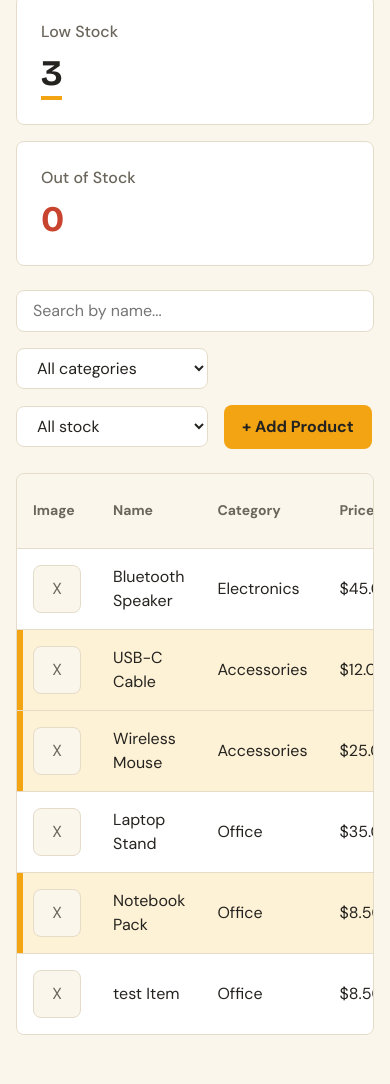
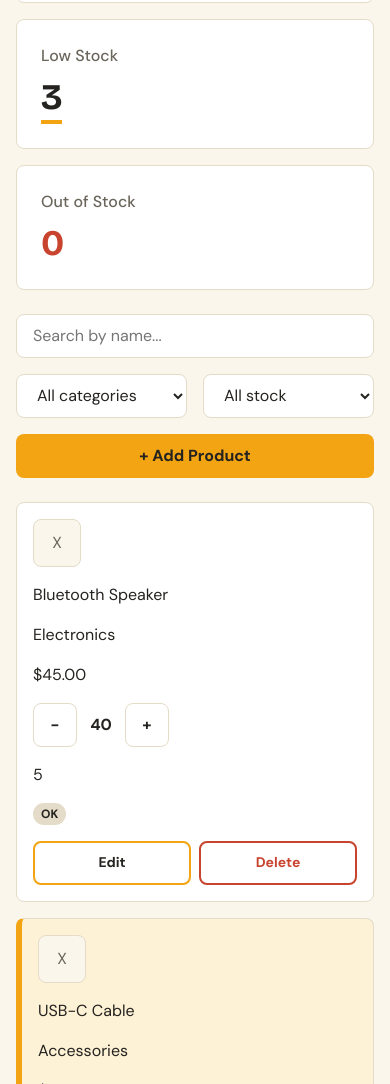
Before and after one commit to whitestrick/Beeztrack, a website with bundled scripts: page index.html in a window 390 px wide. Shown: the part 411-1495 px from the top of the page. Built offline with nearby package versions, Linux system fonts and the light colour scheme; data requests are answered from the project's data file.

Commit message:
feat: show products as cards on small screens

```diff
--- a/css/style.css
+++ b/css/style.css
@@ -583,3 +583,139 @@ dialog h2 {
   text-align: center;
   font-size: 0.875rem;
 }
+
+
+/* ==========================================================
+   13. RESPONSIVE: products as cards on small screens When two rules are equally
+   specific, the one written later wins, so these override the
+   desktop table rules above.
+   ========================================================== */
+
+@media (max-width: 700px) {
+  /* The top bar may need two lines: logo, then the import button */
+  .top-bar {
+    flex-wrap: wrap;
+  }
+
+  /* The white bordered box belonged to the TABLE. Each card will have its
+     own box, so the wrapper becomes invisible. */
+  .table-wrapper {
+    background-color: transparent;
+    border: none;
+    overflow: visible;
+  }
+
+  /* The table's minimum width (48rem) would force sideways scrolling */
+  .product-table {
+    min-width: 0;
+  }
+
+  /* Stop being a table: these parts become plain stacked blocks */
+  .product-table,
+  .product-table tbody,
+  .product-table tr {
+    display: block;
+  }
+
+  /* Hide the header row VISUALLY but keep it for screen readers.
+     (display: none would hide it from assistive technology too.) */
+  .product-table thead {
+    position: absolute;
+    width: 1px;
+    height: 1px;
+    overflow: hidden;
+    clip: rect(0 0 0 0);
+    white-space: nowrap;
+  }
+
+  /* ----- Every row becomes a card ----- */
+  .product-table tbody tr {
+    margin-bottom: var(--space-2);
+    padding: var(--space-1) var(--space-2);
+    background-color: var(--color-white);
+    border: 1px solid var(--color-line);
+    border-radius: var(--radius);
+  }
+  /* Desktop removes the last row's bottom border; every card keeps its own */
+  .product-table tbody tr:last-child {
+    border-bottom: 1px solid var(--color-line);
+  }
+
+  /* Low and out cards: keep the tint and move the stripe to the card's edge */
+  .product-table tbody tr.row-low {
+    background-color: var(--color-amber-tint);
+    border-left: 6px solid var(--color-amber);
+  }
+  .product-table tbody tr.row-out {
+    background-color: var(--color-red-tint);
+    border-left: 6px solid var(--color-red);
+  }
+  /* On desktop the stripe is a shadow on the first cell (the image).
+     On a card that would look wrong */
+  .product-table tbody td:first-child {
+    box-shadow: none;
+  }
+
+  /* ----- Every cell becomes one line: label left, value right ----- */
+  .product-table td {
+    display: flex;
+    justify-content: space-between;
+    align-items: center;
+    gap: var(--space-2);
+    padding: var(--space-1) 0;
+    overflow-wrap: anywhere;   /* a very long name wraps instead of overflowing */
+  }
+
+  /* The label text comes from the data-label attribute set in ui.js */
+  .product-table td::before {
+    content: attr(data-label);
+    font-weight: 700;
+    color: var(--color-stone);
+  }
+
+  /* Cells without a data-label (image, actions) have no label to show */
+  .product-table td:not([data-label])::before {
+    display: none;
+  }
+  .product-table td:not([data-label]) {
+    justify-content: flex-start;
+  }
+
+  /* The name is the card's title, so it needs no label */
+  .product-table td[data-label="Name"] {
+    justify-content: flex-start;
+    font-family: var(--font-heading);
+    font-size: 1.125rem;
+    font-weight: 700;
+  }
+  .product-table td[data-label="Name"]::before {
+    display: none;
+  }
+
+  /* Edit and Delete share the card's full width */
+  .row-actions {
+    width: 100%;
+  }
+  .row-actions .btn {
+    flex: 1;
+  }
+
+  /* ----- Toolbar: the two dropdowns share a row, Add Product is full width ----- */
+  .toolbar-field:not(.toolbar-search) {
+    flex: 1 1 8rem;
+  }
+  .toolbar .btn {
+    flex: 1 1 100%;
+  }
+
+  /* ----- Bigger touch targets (about 44px) ----- */
+  .btn,
+  .btn-qty,
+  .toolbar input,
+  .toolbar select {
+    min-height: 2.75rem;
+  }
+  .btn-qty {
+    min-width: 2.75rem;
+  }
+}
```
